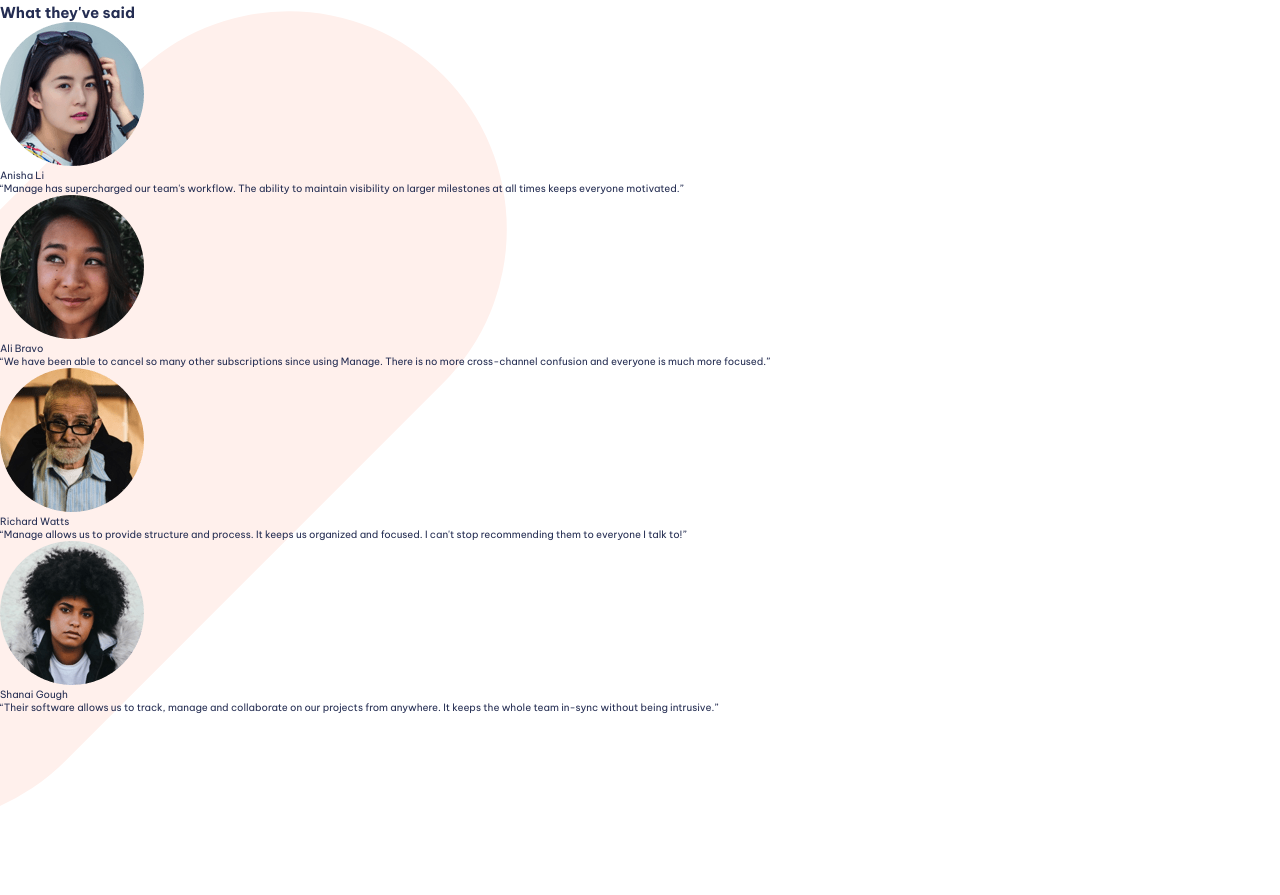
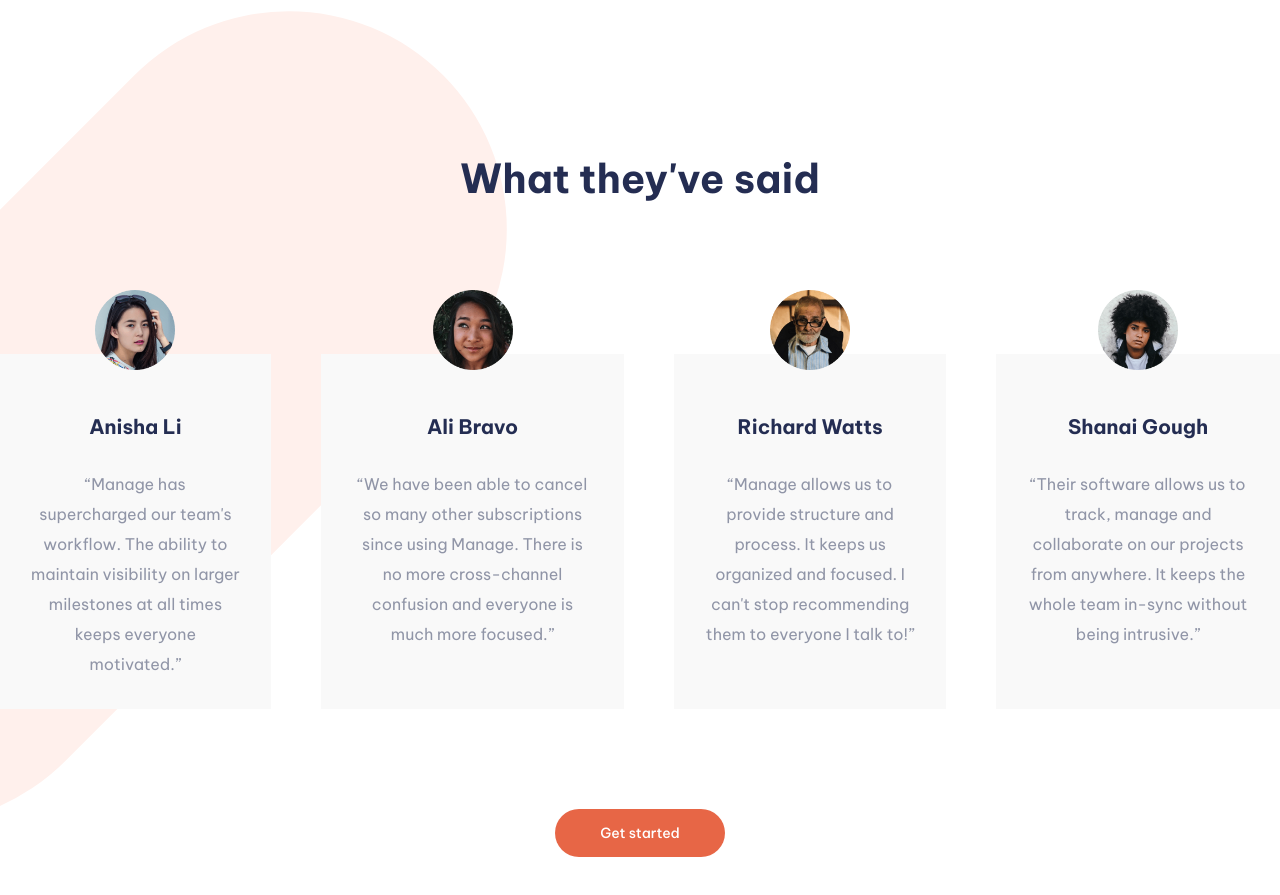
Before and after one commit to RichardVerbraak/manage-landing-site, a plain HTML site: page index.html in a window 1280 px wide. Shown: the part 1733-2628 px from the top of the page. Before the commit the page ends 2561 px from the top, so only its background shows below. Drawn offline with Linux system fonts and the light colour scheme.

Commit message:
Added carousel section but can't for the life of me figure out how to make a proper slider out of basic CSS (w/o third party stuff)

```diff
--- a/index.html
+++ b/index.html
@@ -161,10 +161,15 @@
 						</li>
 					</ul>
 				</div>
+
+				<a href="#" class="btn">Get started</a>
 			</div>
 		</div>
 	</body>
 </html>
+
+<!-- Could maybe get away with this as a solution for the background? -->
+<!-- <div class="background">&nbsp;</div> -->
 
 <!--  Get Started Simplify
 		how your team works today. Get Started Home Pricing Products About Us
--- a/sass/abstracts/_variables.scss
+++ b/sass/abstracts/_variables.scss
@@ -4,7 +4,10 @@ $color-secondary: hsl(228, 39%, 23%);
 
 // Neutral colors
 $color-red--100: hsl(13, 100%, 96%);
+
+// Testimonial background (I like #f9f9f9 more)
 $color-gray--100: hsl(0, 0%, 98%);
+
 $color-gray--400: hsl(227, 12%, 61%);
 $color-blue--700: hsl(233, 12%, 13%);
 
--- a/sass/components/_carousel.scss
+++ b/sass/components/_carousel.scss
@@ -0,0 +1,26 @@
+.carousel {
+	position: relative;
+	padding: 10rem 0rem;
+
+	// Test
+	// height: 35rem;
+	// overflow: hidden;
+
+	&__title {
+		font-size: 4rem;
+		padding-bottom: 5rem;
+	}
+
+	&__list {
+		display: flex;
+
+		list-style-type: none;
+		gap: 5rem;
+
+		//Test
+		// position: absolute;
+		// // transform: translateX(1%);
+
+		// width: 133%;
+	}
+}
--- /dev/null
+++ b/sass/components/_testimonial.scss
@@ -0,0 +1,33 @@
+.testimonial {
+	// Test
+	// padding: 0rem 3rem;
+
+	position: relative;
+
+	background-color: #f9f9f9;
+
+	&__img {
+		position: absolute;
+		width: 8rem;
+		top: -18%;
+		transform: translate(-50%);
+		left: 50%;
+	}
+
+	&__name {
+		font-size: 2rem;
+		font-weight: $font-large;
+
+		padding-top: 6rem;
+		text-align: center;
+	}
+
+	&__text {
+		font-size: $default-font-size;
+		color: $color-gray--400;
+		line-height: $line-height-subtext;
+		text-align: center;
+
+		padding: 3rem;
+	}
+}
--- a/sass/main.scss
+++ b/sass/main.scss
@@ -5,6 +5,8 @@
 
 @import './components/button';
 @import './components/info';
+@import './components/carousel';
+@import './components/testimonial';
 
 @import './layouts/navigation';
 @import './layouts/header';
--- a/sass/pages/_home.scss
+++ b/sass/pages/_home.scss
@@ -3,6 +3,13 @@
 	position: relative;
 	max-width: 144rem;
 	margin: 0 auto;
+}
+
+.section-carousel {
+	display: flex;
+	align-items: center;
+	flex-direction: column;
+	padding: 15rem 0rem;
 }
 
 .background {
```
Also changed, not shown: css/main.css, 1 other file.
